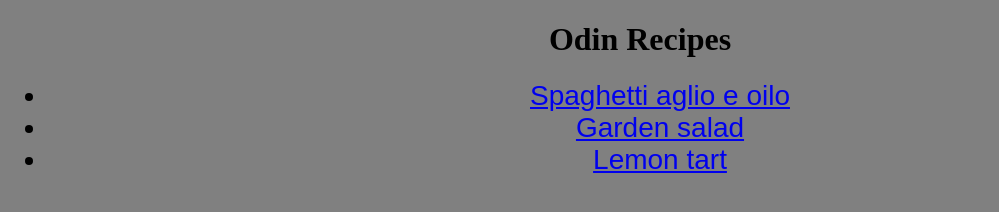
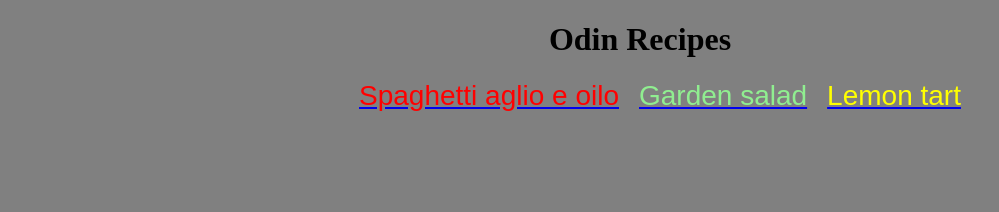
Before and after one commit to jmlzbm/odin-recipes, a plain HTML site: page index.html in a window 1280 px wide. Shown: the whole page, without its empty margins (0-999 px from the left). Drawn offline with Linux system fonts and the light colour scheme.

Commit message:
Continued CSS improvements

```diff
--- a/index.html
+++ b/index.html
@@ -4,14 +4,14 @@
 <html lang="en">
     <head>
         <meta charset="UTF-8">
-        <title>>Odin Recipes</title>
+        <title>Odin Recipes</title>
     </head>
     <body>
         <h1>Odin Recipes</h1>
         <ul>
-            <li><a href="recipes/pasta.html">Spaghetti aglio e oilo</a></li>
-            <li><a href="recipes/salad.html">Garden salad</a></li>
-            <li><a href="recipes/tart.html">Lemon tart</a></li>
+            <li><a href="recipes/pasta.html"><span class="italian">Spaghetti aglio e oilo</span></a></li>
+            <li><a href="recipes/salad.html"><span class="salad">Garden salad</span></a></li>
+            <li><a href="recipes/tart.html"><span class="lemon">Lemon tart</span></a></li>
             </ul>
         </body>
 </html>
--- a/styles.css
+++ b/styles.css
@@ -4,9 +4,24 @@
 
 body {
     text-align: center;
+    color: black;
 }
 
 li {
     font-family: Arial, Helvetica, sans-serif;
     font-size: 28px;
+    padding: 8px;
+    display: inline;
 }
+
+span.italian {
+    color: red;
+}
+
+span.salad {
+    color: lightgreen;
+}
+
+span.lemon {
+    color: yellow;
+}
```
